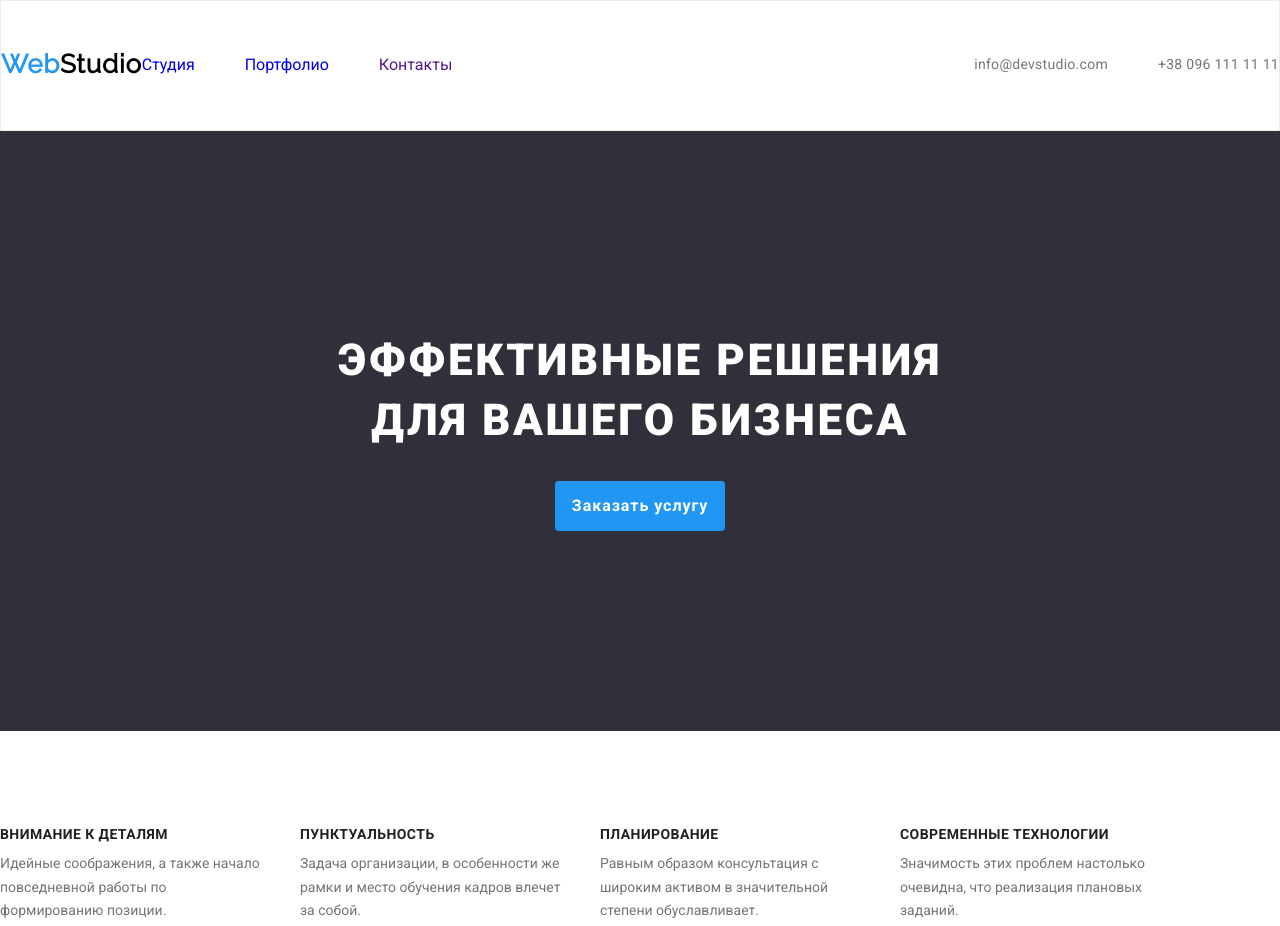
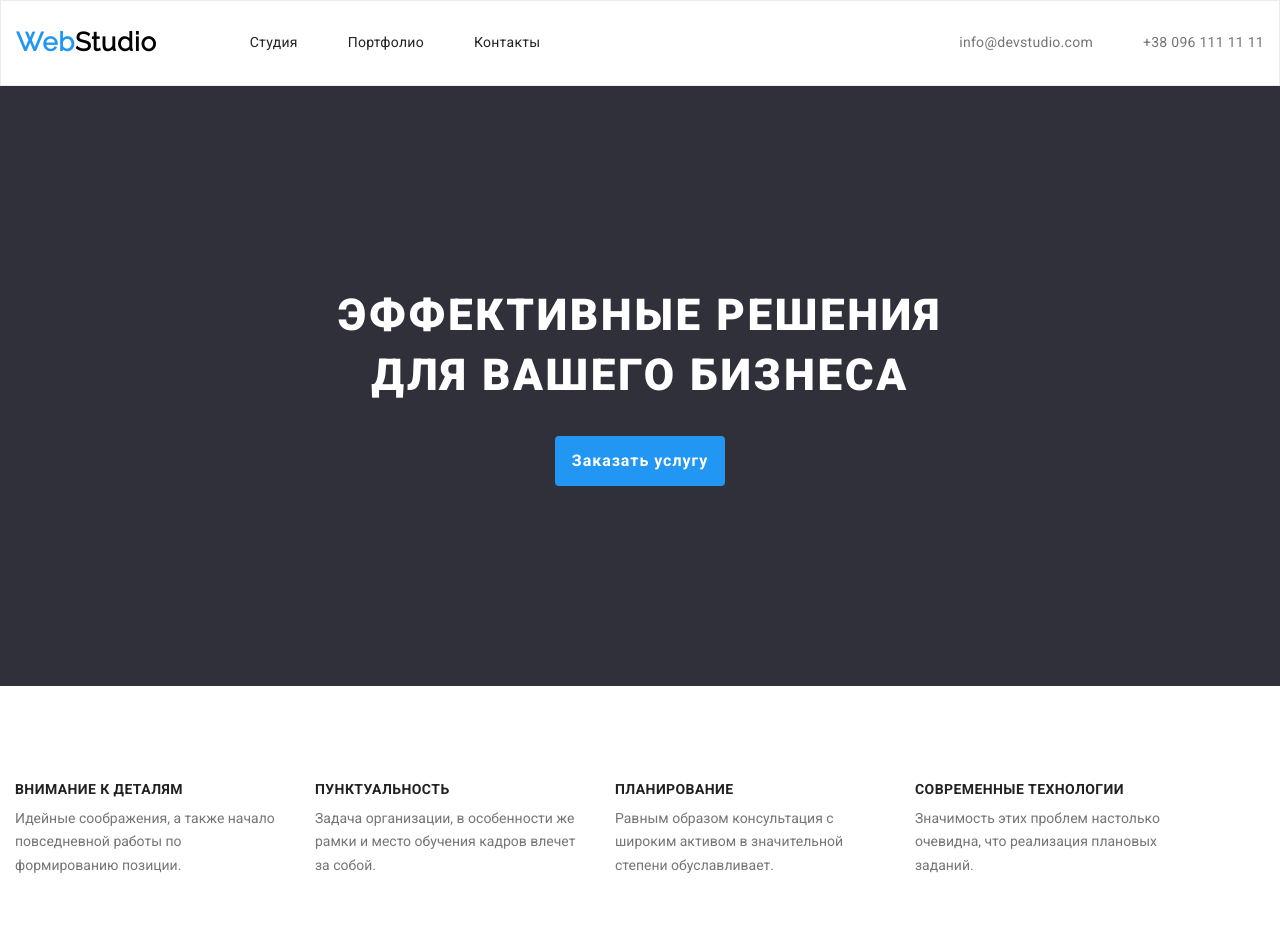
Before and after one commit to volodymyrmukhtarov/goit-markup-hw-03, a plain HTML site: page index.html in a window 1280 px wide. Shown: the top 926 px of the page. Drawn offline with nearby package versions, Linux system fonts and the light colour scheme.

Commit message:
стили

```diff
--- a/css/styles.css
+++ b/css/styles.css
@@ -1,12 +1,4 @@
-html {
-  box-sizing: border-box;
-}
 
-*,
-*::before,
-*::after {
-  box-sizing: inherit;
-}
 body {
   color: var(--primary-text-color);
 
@@ -45,7 +37,7 @@ body {
     }
     /* ПЕРЕМЕННЫЕ по цветам гдето скопировал
     но пока не подключил так как начал
-    выполнять дз2 безних... */
+    выполнять дз2 без них... */
 :root {
   --text-font: 'Roboto', sans-serif;
   --text-main-color: #757575;
@@ -59,16 +51,17 @@ body {
   --border-work-examples: #eeeeee;
   --portfolio-border: #ececec;
 }
-
+.container {
+  padding:0px 15px;
+}
 body {
   font-family: var(--text-font);
   color: var(--text-main-color);
 }
 
+
     /*======= HEADER ======*/
 .header{
-padding-top: 24px;
-padding-bottom: 25px;
 border: 1px solid #ececec;
 }
 .header .container {
@@ -100,21 +93,21 @@ border: 1px solid #ececec;
 
 
 .logo {
+margin-right: 93px;
 font-family: Raleway;
-font-style: normal;
 font-weight: bold;
 font-size: 26px;
 line-height: 1.2;
-/* identical to box height */
 letter-spacing: 0.03em;
 color: #000000;
 }
+
 .logo-web {
 
-color: #2196F3;
-
+color: var(--accent-color);
 }
-.nav .nav-links {
+.current {color: var(--accent-color);}
+.container-nav .nav-links {
   display: block;
   padding-top: 32px ;
   padding-bottom:32px ;
@@ -199,6 +192,8 @@ padding-bottom: 95px ;
 
 .details{
   display: flex;
+  width: 1170px;
+  height: 101px;
 }
 
 .details-list:not(:last-child) {
@@ -345,24 +340,21 @@ color: #757575;
 
  /*======PORTFOLIO========*/
 
- .portfolio-buttons > li {
-  font-weight: 500;
+ /* .portfolio-buttons > li */
+/* .button{
+font-weight: 500;
 font-size: 16px;
 line-height: 1.625;
-/* identical to box height, or 162% */
-
 text-align:;
 letter-spacing: 0.03em;
 
 color: #212121;
-}
+} */
 
 .portfolio-image-title {
 font-weight: bold;
 font-size: 18px;
 line-height: 2;
-/* identical to box height, or 200% */
-
 letter-spacing: 0.06em;
 
 color: #212121;
@@ -370,8 +362,6 @@ color: #212121;
 .image-description {
   font-size: 16px;
 line-height: 1.87;
-/* identical to box height, or 187% */
-
 letter-spacing: 0.03em;
 
 color: #757575;
--- a/index.html
+++ b/index.html
@@ -19,9 +19,9 @@
                 <nav class="container-nav" >
                 <a lang="en" href="./index.html" class="logo"> <span class="logo-web">Web</span>Studio</a>
                 <ul class="nav-list">
-                    <li class="item"> <a class="nav-links" href="./index.html"> Студия </a> </li>
-                    <li class="item"> <a class="nav-links" href="./portfolio.html"> Портфолио </a> </li>
-                    <li class="item"> <a class="nav-links" href=""> Контакты </a> </li>
+                    <li class="item"> <a class="nav-links current" href="./index.html"> Студия </a> </li>
+                    <li class="item"> <a class="nav-links current" href="./portfolio.html"> Портфолио </a> </li>
+                    <li class="item"> <a class="nav-links current" href=""> Контакты </a> </li>
                 </ul>
                 </nav>
                 <ul class="cont-link list" >
@@ -47,6 +47,7 @@
 
     <!--DETAILS-->
         <section class="details-section" >
+            <div class="container">
                 <ul class="details">
                     <li class="details-list"><h2 class="details-list-titles">Внимание к деталям</h2><p class="description">Идейные соображения,
                      а также начало повседневной работы по формированию
@@ -58,6 +59,8 @@
                     <li class="details-list"><h2 class="details-list-titles">Современные технологии</h2><p class="description">Значимость этих проблем
                      настолько очевидна, что реализация плановых заданий.</p></li>
                 </ul>
+            </div>
+
         </section>
 
        <!-- Whot we do-->
@@ -100,9 +103,11 @@
                     <li class="footer-navigation-list-item"> <a href="tel:+380961111111">
                         +38 096 111 11 11 </a> </li>
                 </ul>
+            </address>
         </div>
 
-    </address>
+
         </footer>
     </body>
+
 </html>
```
Also changed, not shown: portfolio.html (+9 -7 lines). Lines whose indentation alone changed are shown as unchanged.
